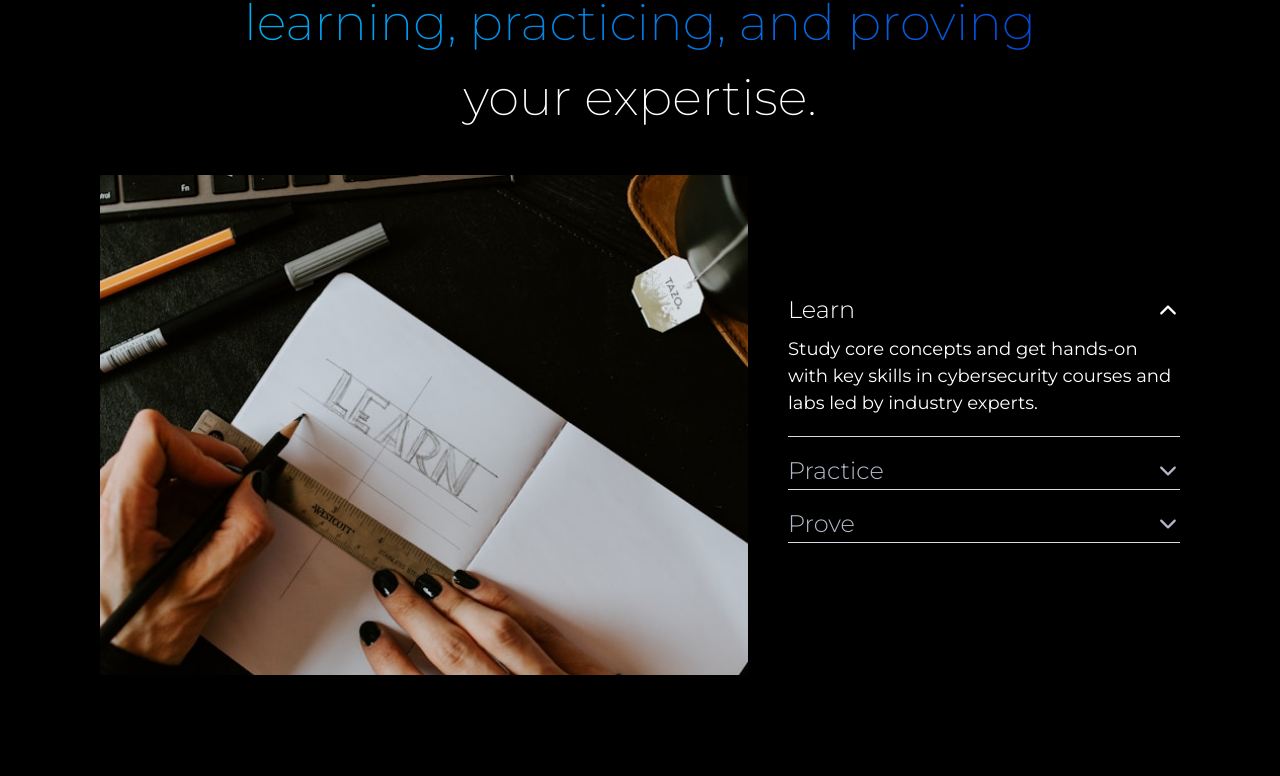
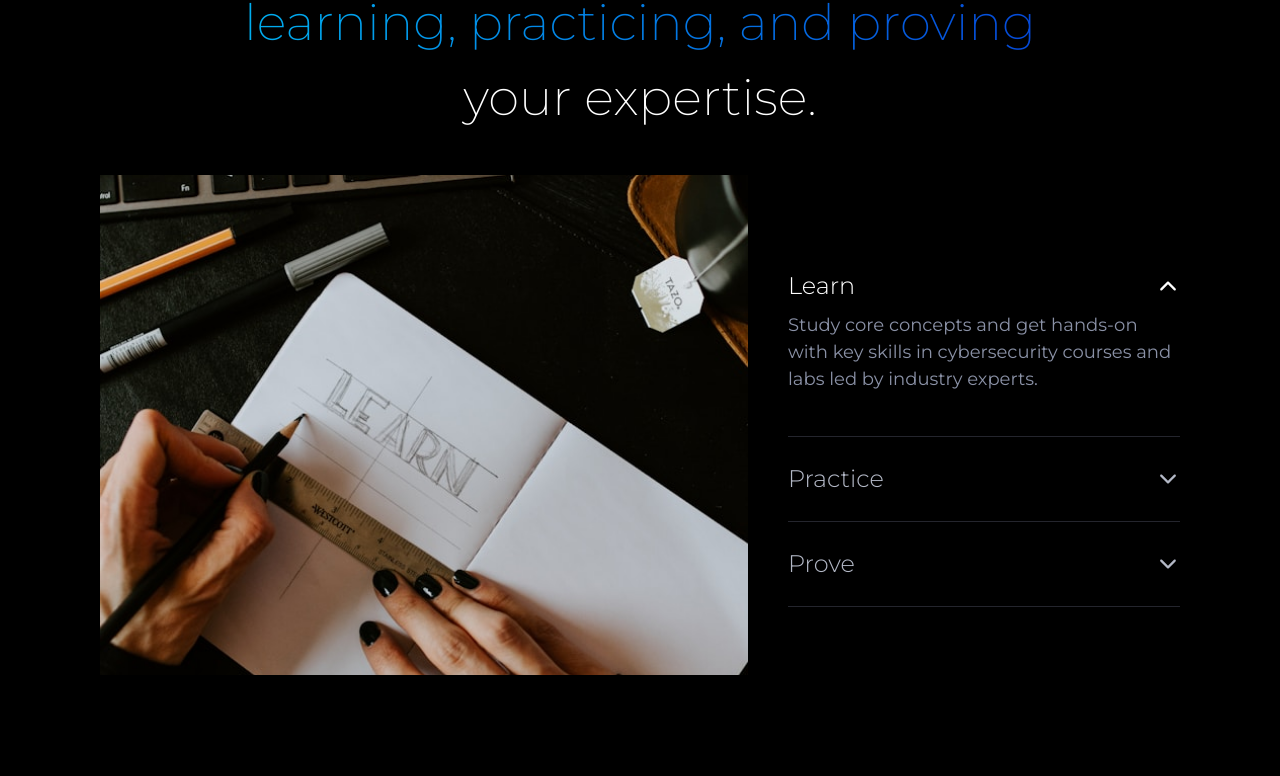
Before and after one commit to chirag-brilliantlink/certbar-training, a Next.js app: page / in a window 1280 px wide. Shown: the part 1299-2075 px from the top of the page. Built offline with nearby package versions, Linux system fonts and the light colour scheme.

Commit message:
finished all the pages

```diff
--- a/src/section/home/landing.tsx
+++ b/src/section/home/landing.tsx
@@ -4,7 +4,7 @@ import React from "react";
 
 const Landing = () => {
   return (
-    <div className="bg-[black] text-white ">
+    <div className="bg-black-950 text-white ">
       <div className="px-[100px] py-[90px]">
         <div className="flex flex-row">
           <div className="w-[60%]">
@@ -23,11 +23,11 @@ const Landing = () => {
               robust protection for your business.
             </p>
             <div className="pt-10 flex gap-3">
+              <GradientButton variant="border-gradient">
+                Certbar Training
+              </GradientButton>
               <GradientButton variant="bg-gradient">
                 Certbar Business
-              </GradientButton>
-              <GradientButton variant="border-gradient">
-                Certbar Training
               </GradientButton>
             </div>
           </div>
--- a/src/section/home/learn.tsx
+++ b/src/section/home/learn.tsx
@@ -58,7 +58,10 @@ const Learn = () => {
           </div>
           <div className="w-2/5 pl-10">
             {Data.map((item) => (
-              <div key={item.id} className="mb-4 border-b-[1px]">
+              <div
+                key={item.id}
+                className="py-6 border-b-[1px] border-gray-950"
+              >
                 <div
                   className={`cursor-pointer flex items-center justify-between text-[24px] font-light ${
                     expandedId === item.id ? "text-white" : "text-gray-300"
@@ -77,7 +80,7 @@ const Learn = () => {
                 {expandedId === item.id && (
                   <div
                     className={`mt-2 text-[18px] ${
-                      expandedId === item.id ? "h-[100px]" : "h-0"
+                      expandedId === item.id ? "h-[100px] text-gray-400" : "h-0"
                     } duration-200`}
                   >
                     {item.description}
```
